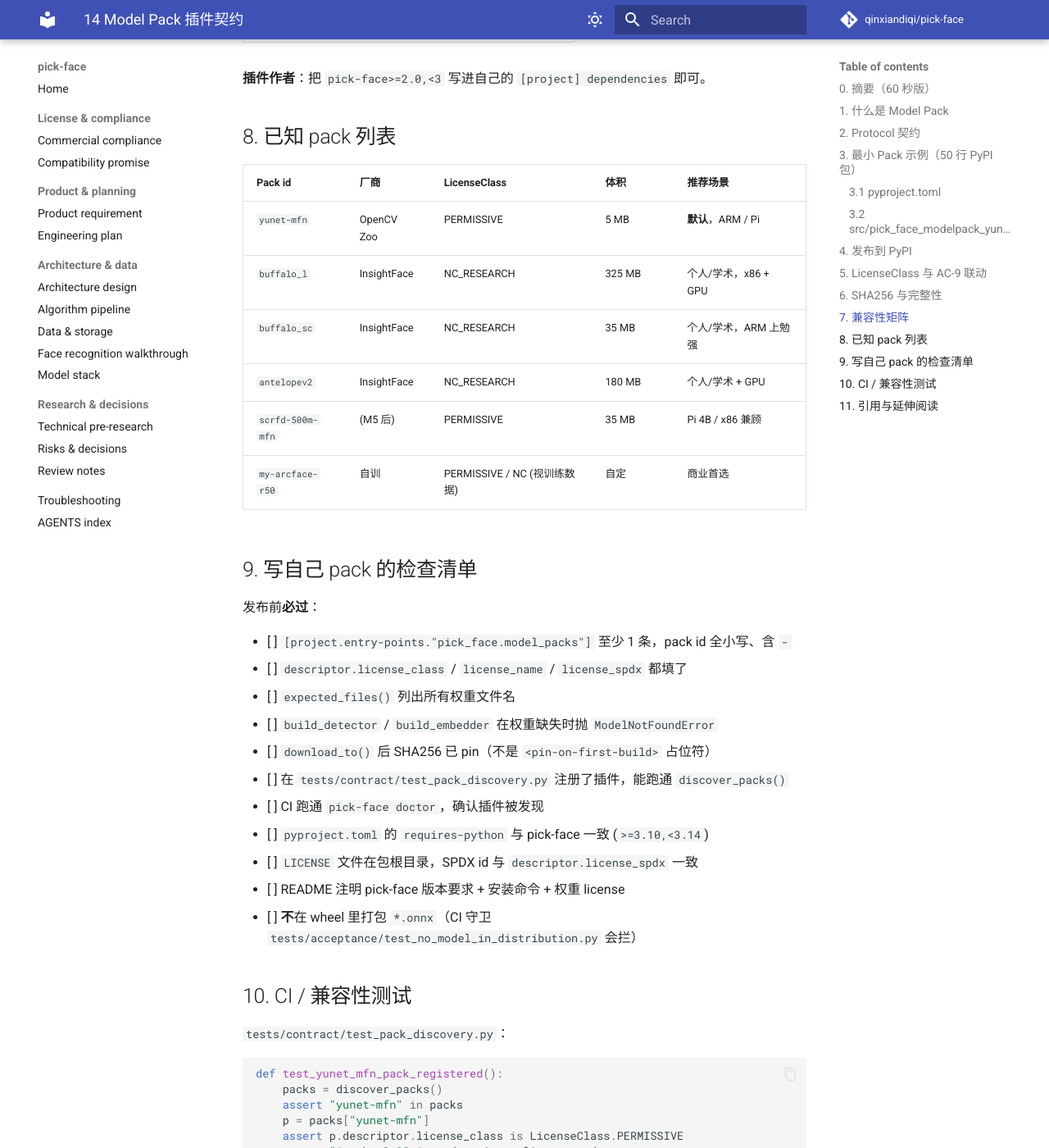
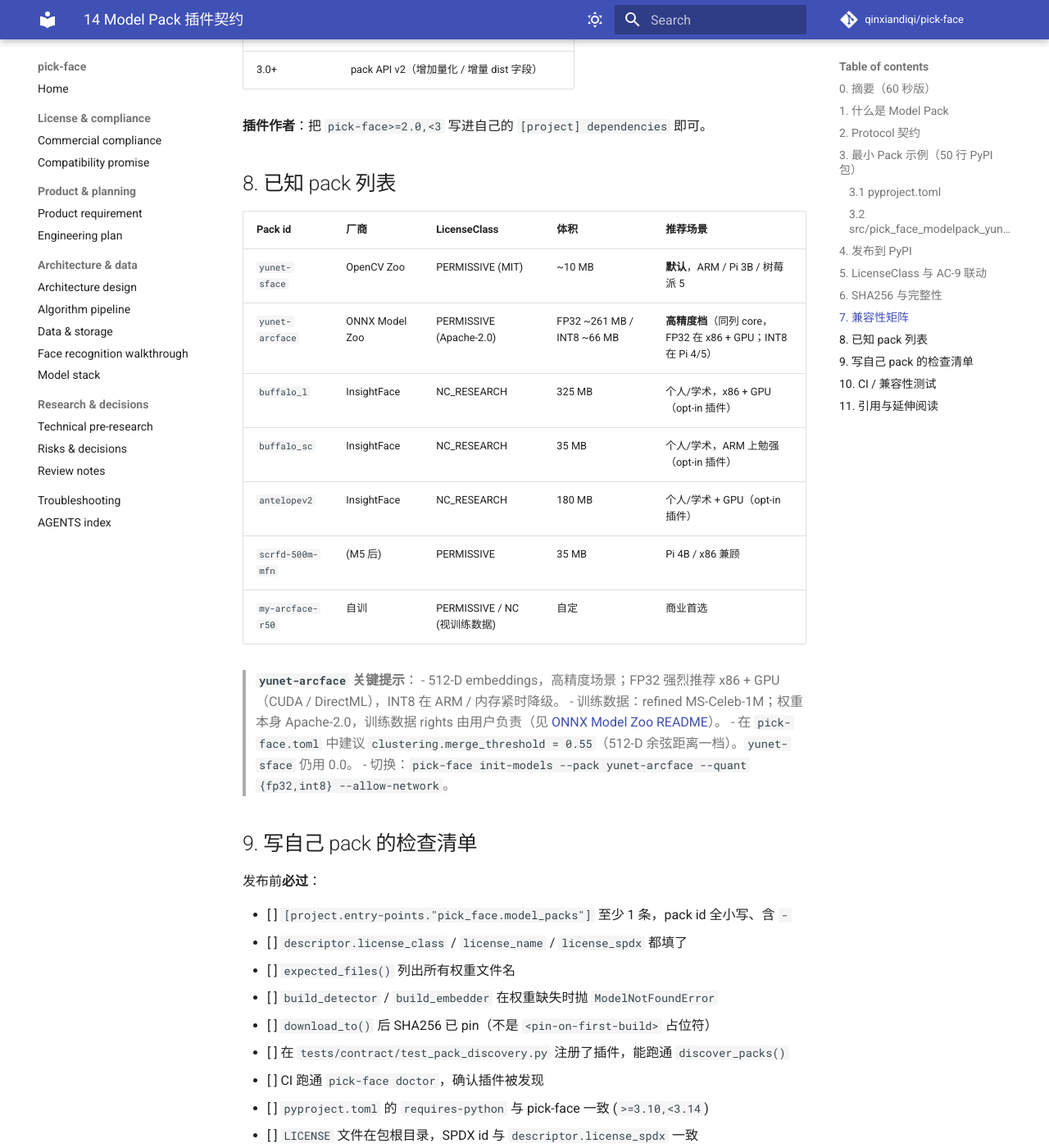
Before and after one commit to qinxiandiqi/pick-face, an MkDocs documentation site: the page built from docs/14-model-pack-plugins.md, in a window 1280 px wide and 1400 px high, scrolled down 6554 px. Shown: the whole window at 82% size. Built offline with MkDocs 1.6.1 and Material for MkDocs 9.7.7, drawn with Linux system fonts in a browser that asks for light colours; comment, search, counter and statistics services are not loaded; some of the changed text lies outside the part shown.

Commit message:
docs(M5 T-509): yunet-arcface entry in pack lists + CHANGELOG [2.1.0]
  - CHANGELOG.md [2.1.0] — full SHA256 + URL table, migration guide,
    architecture extension notes (B-1/B-2/B-3/I-2/I-6/I-7), MS-Celeb-1M
    training-data provenance callout
  - README.md — license table adds yunet-arcface row; Pi table adds
    high-precision tier; quickstart shows --quant int8
  - docs/10-model-stack.md §0 + §5 — summary table + license table
    updated to reflect MIT yunet-sface and Apache-2.0+MIT yunet-arcface
  - docs/13-raspberry-pi-support.md §11 — decision table now spells
    out yunet-arcface FP32 vs INT8 per device class
  - docs/14-model-pack-plugins.md §8 — known-packs table adds
    yunet-arcface row + boilerplate about 512-D merge_threshold=0.55

````diff
--- a/docs/14-model-pack-plugins.md
+++ b/docs/14-model-pack-plugins.md
@@ -88,9 +88,11 @@
 ### 3.2 `src/pick_face_modelpack_yunet/pack.py`
 
 ```python
-"""YuNet detector + MobileFaceNet embedder pack (Apache-2.0).
+"""YuNet detector + MobileFaceNet embedder pack (MIT).
 
-注册为 `yunet-mfn`，是 pick-face 2.0 的默认 pack。
+注册为 `yunet-mfn`，是 pick-face 2.0 起保留的 deprecated alias（指向
+`yunet-sface`），用于 v1.x 配置文件向后兼容。2.0 默认 pack id 是
+`yunet-sface`（YuNet + SFace，OpendCV Zoo per-model MIT）。
 """
 
 from __future__ import annotations
@@ -251,8 +253,9 @@
 pick-face doctor
 # 输出:
 #   Installed model packs:
-#     - yunet-mfn (Apache-2.0)         — arm-friendly, default
-#     - buffalo_l  (NC-research)       — opt-in only
+#     - yunet-sface    (MIT)              — arm-friendly, default
+#     - yunet-arcface  (Apache-2.0)        — high-precision tier
+#     - buffalo_l      (NC-research)      — opt-in only
 ```
 
 ## 5. LicenseClass 与 AC-9 联动
@@ -299,12 +302,19 @@
 
 | Pack id | 厂商 | LicenseClass | 体积 | 推荐场景 |
 |---|---|---|---|---|
-| `yunet-mfn` | OpenCV Zoo | PERMISSIVE | 5 MB | **默认**，ARM / Pi |
-| `buffalo_l` | InsightFace | NC_RESEARCH | 325 MB | 个人/学术，x86 + GPU |
-| `buffalo_sc` | InsightFace | NC_RESEARCH | 35 MB | 个人/学术，ARM 上勉强 |
-| `antelopev2` | InsightFace | NC_RESEARCH | 180 MB | 个人/学术 + GPU |
+| `yunet-sface` | OpenCV Zoo | PERMISSIVE (MIT) | ~10 MB | **默认**，ARM / Pi 3B / 树莓派 5 |
+| `yunet-arcface` | ONNX Model Zoo | PERMISSIVE (Apache-2.0) | FP32 ~261 MB / INT8 ~66 MB | **高精度档**（同列 core，FP32 在 x86 + GPU；INT8 在 Pi 4/5） |
+| `buffalo_l` | InsightFace | NC_RESEARCH | 325 MB | 个人/学术，x86 + GPU（opt-in 插件） |
+| `buffalo_sc` | InsightFace | NC_RESEARCH | 35 MB | 个人/学术，ARM 上勉强（opt-in 插件） |
+| `antelopev2` | InsightFace | NC_RESEARCH | 180 MB | 个人/学术 + GPU（opt-in 插件） |
 | `scrfd-500m-mfn` | (M5 后) | PERMISSIVE | 35 MB | Pi 4B / x86 兼顾 |
 | `my-arcface-r50` | 自训 | PERMISSIVE / NC (视训练数据) | 自定 | 商业首选 |
+
+> **`yunet-arcface` 关键提示**：
+> - 512-D embeddings，高精度场景；FP32 强烈推荐 x86 + GPU（CUDA / DirectML），INT8 在 ARM / 内存紧时降级。
+> - 训练数据：refined MS-Celeb-1M；权重本身 Apache-2.0，训练数据 rights 由用户负责（见 [ONNX Model Zoo README](https://github.com/onnx/models/blob/main/validated/vision/body_analysis/arcface/README.md)）。
+> - 在 `pick-face.toml` 中建议 `clustering.merge_threshold = 0.55`（512-D 余弦距离一档）。`yunet-sface` 仍用 0.0。
+> - 切换：`pick-face init-models --pack yunet-arcface --quant {fp32,int8} --allow-network`。
 
 ## 9. 写自己 pack 的检查清单
 
````
Also changed, not shown: CHANGELOG.md (+103 -0 lines), README.md (+22 -17 lines), docs/10-model-stack.md (+9 -6 lines), docs/13-raspberry-pi-support.md (+12 -7 lines).
